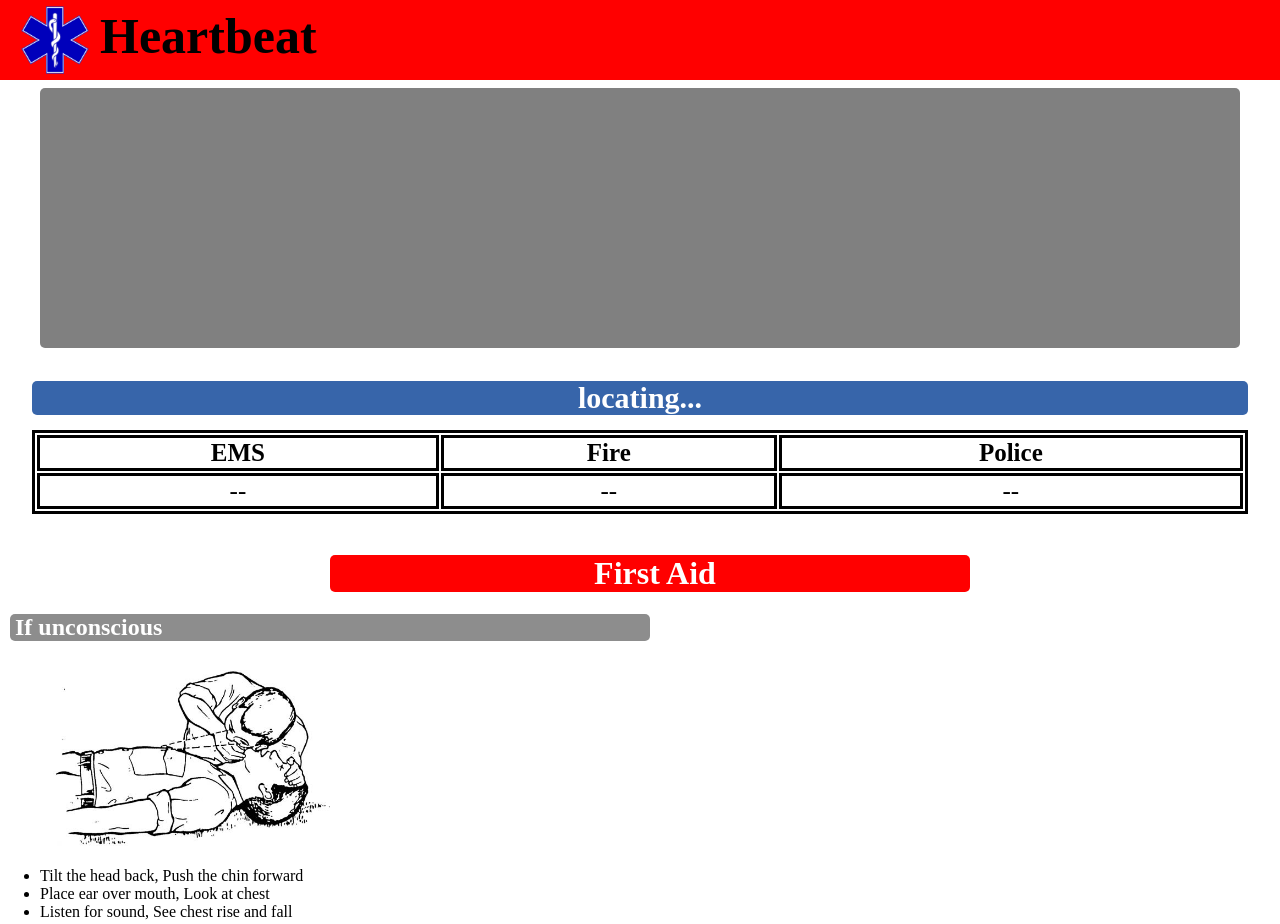
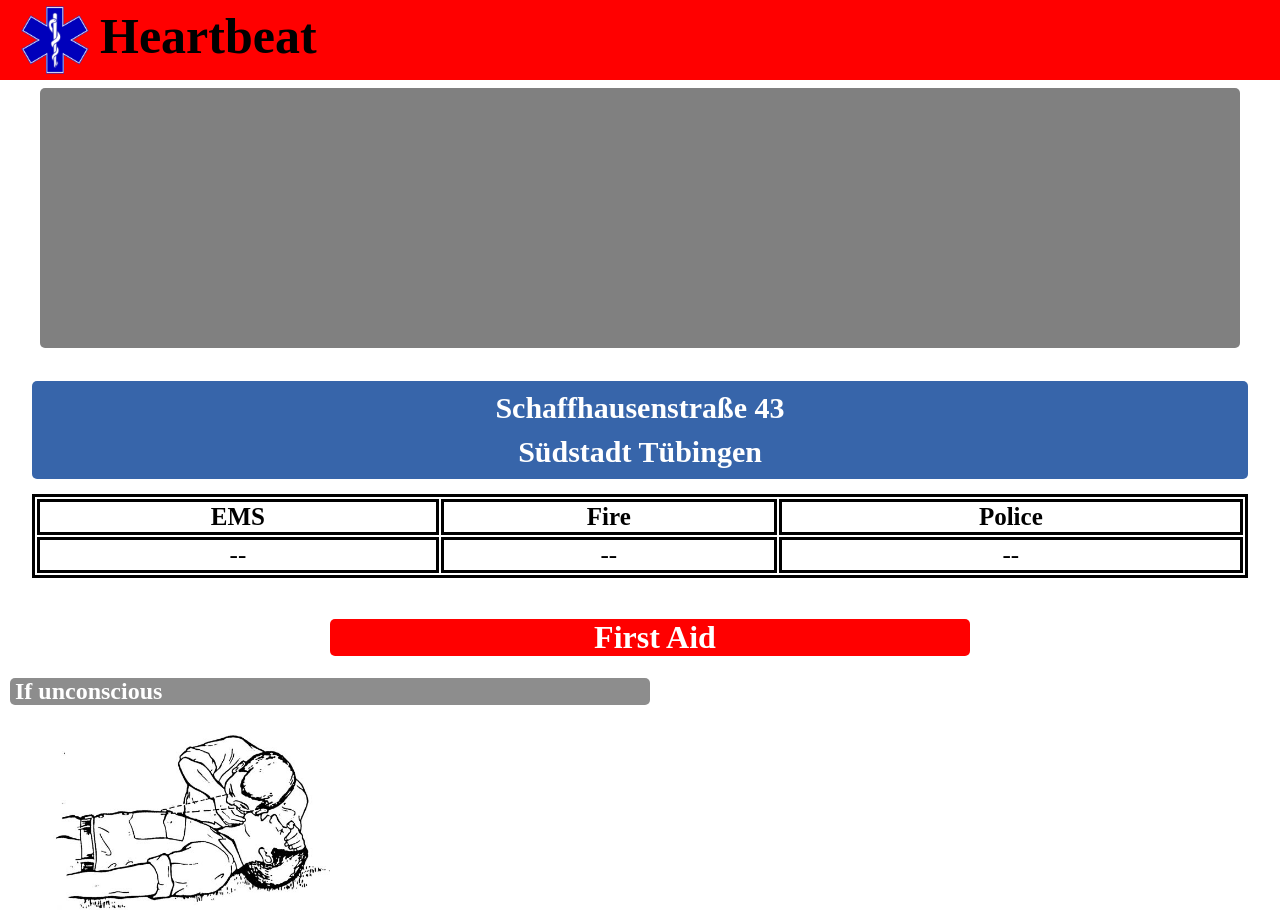
Before and after one commit to finnfassnacht/heartbeat-netlify, a website: page www/index.html in a window 1280 px wide. Shown: the top 924 px of the page. Drawn offline with nearby package versions, Linux system fonts and the light colour scheme.

Commit message:
small style change

```diff
--- a/www/index.html
+++ b/www/index.html
@@ -30,9 +30,9 @@
             <div id="map" style="width: 95%; height: 260px; border-radius: 5px; background-color: gray;"></div>
         </div>
         <div style="background-color: rgb(55, 101, 170); color:rgb(255, 255, 255); border-radius: 5px; width: 95%; font-size: 30px; font-weight: bold; position: relative; bottom:5px;">
-            <p id="locating">locating...</p>
-            <p id="street"></p>
-            <p id="town" style="position: relative; top: -20px;"></p>
+           <!--<p id="locating">locating...</p>-->
+            <p id="street" style="position: relative; top: 10px;">Schaffhausenstraße 43</p>
+            <p id="town" style="position: relative; top: -10px;">Südstadt Tübingen</p>
         </div>
         <table style="width:95%; position: relative; bottom: 20px;">
             <tr>
```
